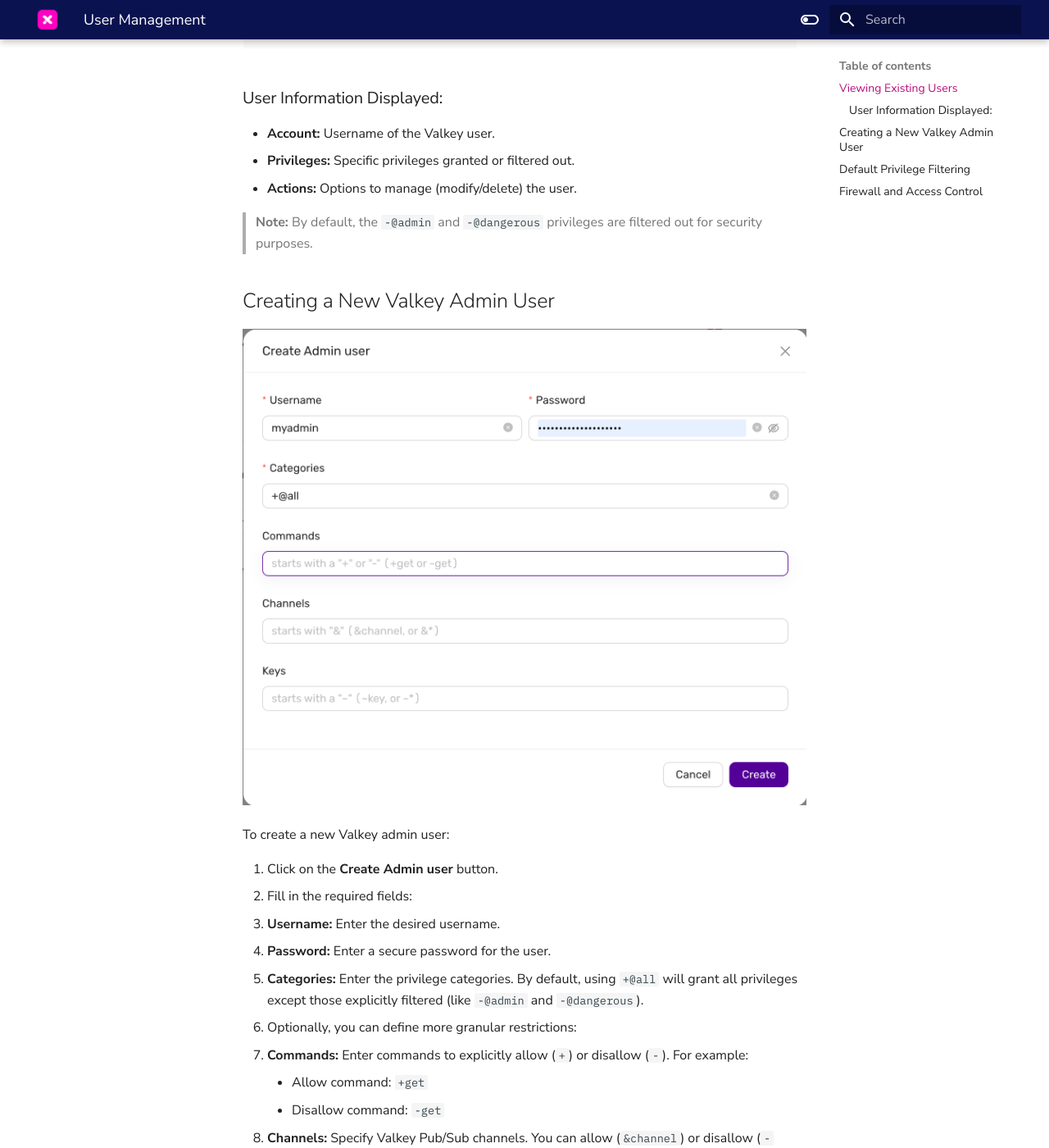
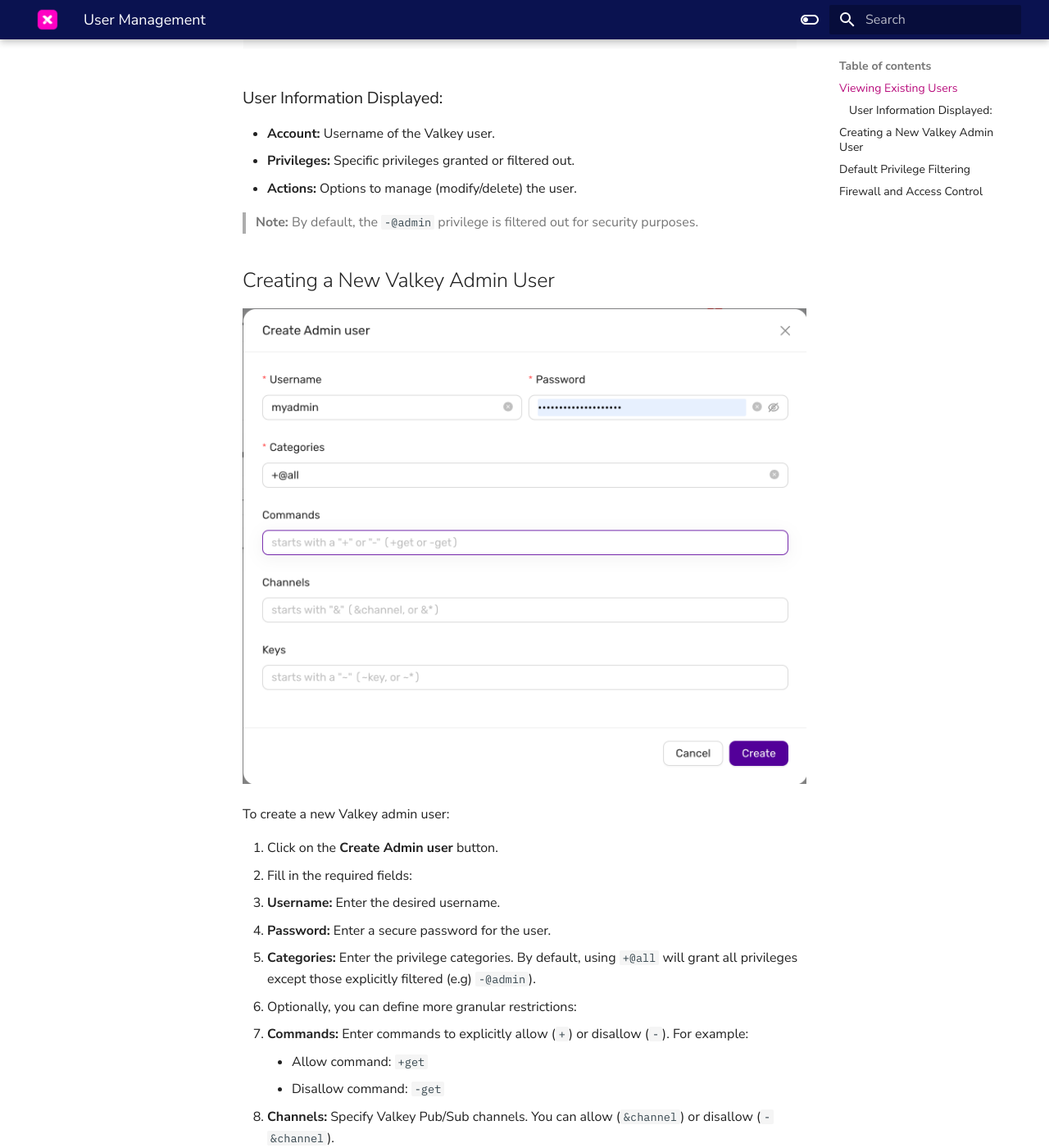
Before and after one commit to severalnines/ccx-docs, an MkDocs documentation site: the page built from docs/user/Reference/Products/Valkey/User-Management.md, in a window 1280 px wide and 1400 px high, scrolled down 621 px. Shown: the whole window at 82% size. Built offline with MkDocs 1.6.1 and Material for MkDocs 9.7.7, drawn with Linux system fonts in a browser that asks for light colours; comment, search, counter and statistics services are not loaded; some of the changed text lies outside the part shown.

Commit message:
updated docs

```diff
--- a/docs/user/Reference/Products/Valkey/User-Management.md
+++ b/docs/user/Reference/Products/Valkey/User-Management.md
@@ -16,7 +16,7 @@
 - **Privileges:** Specific privileges granted or filtered out.
 - **Actions:** Options to manage (modify/delete) the user.
 
-> **Note:** By default, the `-@admin` and `-@dangerous` privileges are filtered out for security purposes.
+> **Note:** By default, the `-@admin` privilege is filtered out for security purposes.
 
 ## Creating a New Valkey Admin User
 
@@ -29,7 +29,7 @@
 
    - **Username:** Enter the desired username.
    - **Password:** Enter a secure password for the user.
-   - **Categories:** Enter the privilege categories. By default, using `+@all` will grant all privileges except those explicitly filtered (like `-@admin` and `-@dangerous`).
+   - **Categories:** Enter the privilege categories. By default, using `+@all` will grant all privileges except those explicitly filtered (e.g) `-@admin`).
 
 3. Optionally, you can define more granular restrictions:
 
@@ -48,7 +48,6 @@
 CCX ensures the security of your Valkey instance by automatically filtering potentially harmful privileges:
 
 - **`-@admin`:** Restricts administrative commands.
-- **`-@dangerous`:** Restricts commands that could compromise the cluster's stability.
 
 These privileges cannot be granted through CCX's standard user interface for security reasons.
 
```
Also changed, not shown: docs/user/Reference/Products/Redis/User-Management.md (+2 -3 lines).
